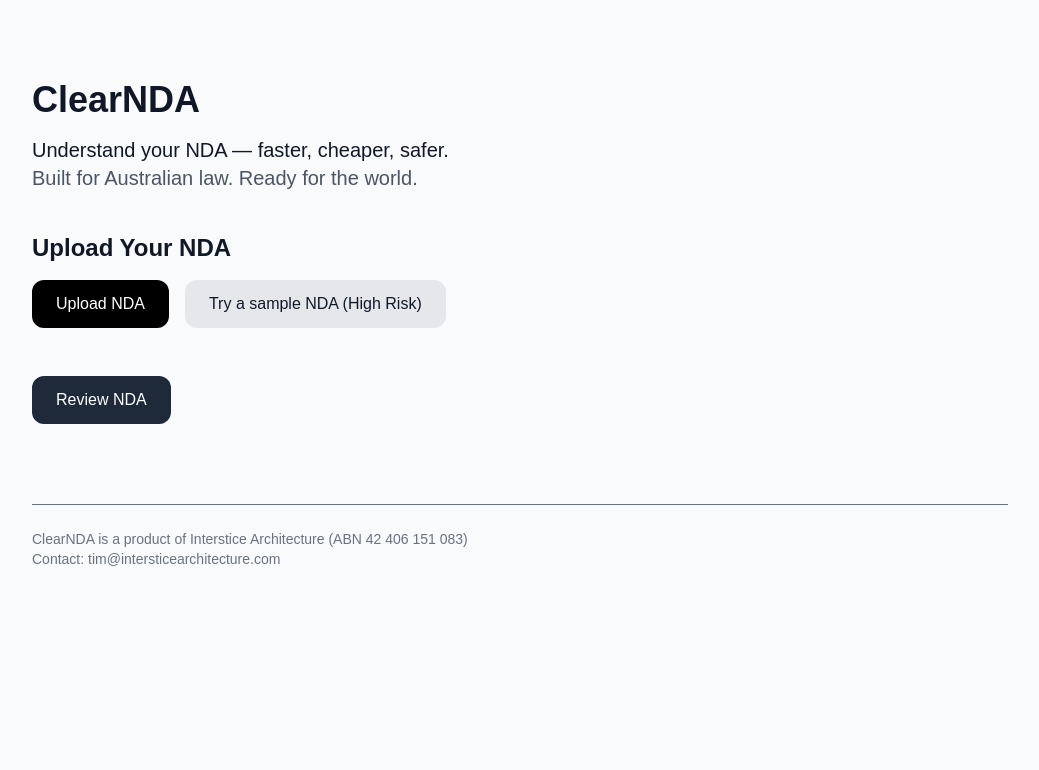
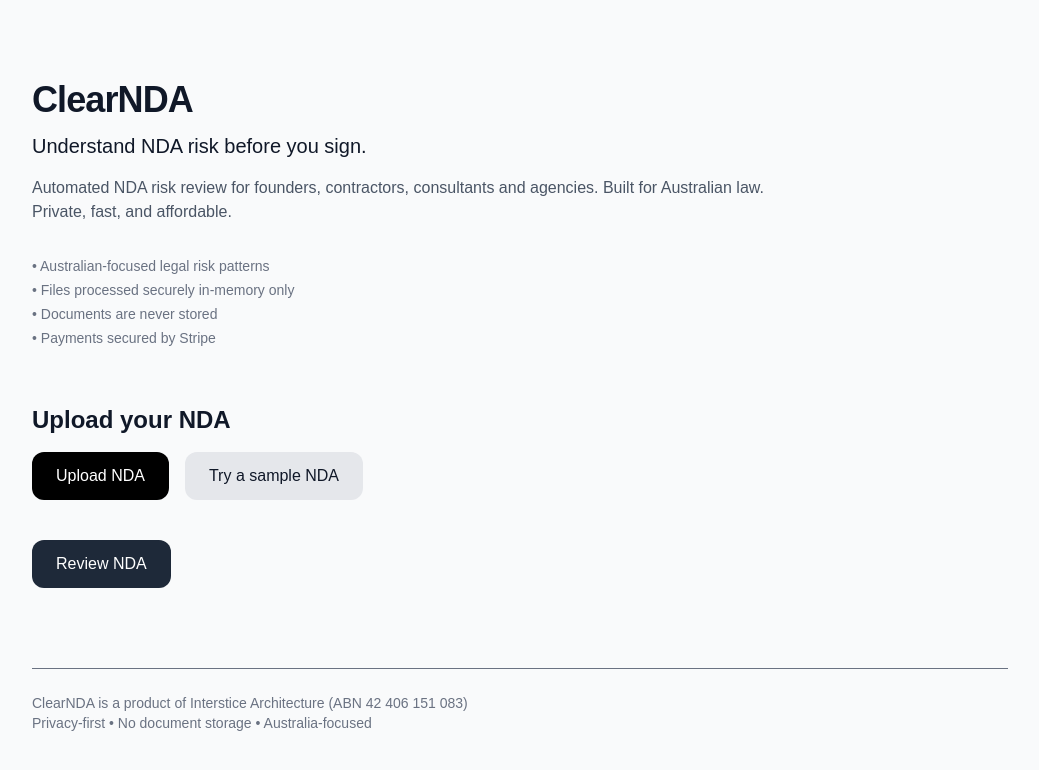
Before and after one commit to d3t0x-code/ClearNDA, a Next.js app: page / in a window 1280 px wide. Shown: the top 770 px of the page, without its empty margins (120-1159 px from the left). Built offline with nearby package versions, Linux system fonts and the light colour scheme.

Commit message:
UI polish, conversion copy, trust signals, monetization gating

```diff
--- a/app/page.tsx
+++ b/app/page.tsx
@@ -5,6 +5,8 @@ export const dynamic = 'force-dynamic';
 import { useState, useRef, useEffect } from 'react';
 import mammoth from 'mammoth';
 import { jsPDF } from 'jspdf';
+
+const PRICE_AUD = 29;
 
 /* =========================
    Types
@@ -104,7 +106,7 @@ function evaluateNDA(text: string): NDAEvaluationResult {
   return {
     overallRisk,
     summary:
-      'This assessment is a high-level, automated review based on common Australian NDA risk patterns.',
+      'This is a high-level automated assessment based on common Australian NDA risk patterns. It highlights potential issues, not legal conclusions.',
     clauses
   };
 }
@@ -176,7 +178,6 @@ export default function ClearNDA() {
   const [lastText, setLastText] = useState<string | null>(null);
   const [hasPaid, setHasPaid] = useState(false);
 
-  /* Persist result */
   useEffect(() => {
     const saved = localStorage.getItem('clearnda:lastResult');
     if (saved) setResult(JSON.parse(saved));
@@ -188,14 +189,9 @@ export default function ClearNDA() {
     }
   }, [result]);
 
-  /* Handle payment return */
   useEffect(() => {
-    if (typeof window !== 'undefined') {
     const params = new URLSearchParams(window.location.search);
-      if (params.get('paid') === 'true') {
-        setHasPaid(true);
-      }
-    }
+    if (params.get('paid') === 'true') setHasPaid(true);
   }, []);
 
   const handleFileUpload = async (e: React.FormEvent) => {
@@ -220,7 +216,7 @@ export default function ClearNDA() {
 
   const runDemo = () => {
     setFile(null);
-    setFileName('Demo: High-Risk NDA');
+    setFileName('Demo NDA (High Risk)');
     setLastText(DEMO_HIGH_RISK_NDA);
     setResult(evaluateNDA(DEMO_HIGH_RISK_NDA));
   };
@@ -233,22 +229,20 @@ export default function ClearNDA() {
   const downloadPDF = () => {
     if (!result) return;
     const doc = new jsPDF();
-    doc.text('ClearNDA Report', 10, 10);
+    doc.text('ClearNDA – NDA Risk Report', 10, 10);
     doc.text(`Overall Risk: ${result.overallRisk}`, 10, 20);
     result.clauses.forEach((c, i) => {
       doc.text(
         `${c.name} (${c.risk}): ${c.explanation}`,
         10,
-        30 + i * 10
+        32 + i * 12
       );
     });
     doc.save('clearnda-report.pdf');
   };
 
   const startCheckout = async () => {
-    const res = await fetch('/api/create-checkout-session', {
-      method: 'POST'
-    });
+    const res = await fetch('/api/create-checkout-session', { method: 'POST' });
     const data = await res.json();
     window.location.href = data.url;
   };
@@ -257,18 +251,26 @@ export default function ClearNDA() {
     <main className="min-h-screen bg-gray-50 text-gray-900">
       <section className="max-w-5xl mx-auto px-6 py-20">
 
-        <h1 className="text-4xl font-bold mb-4">ClearNDA</h1>
-        <p className="text-xl mb-10">
-          Understand your NDA — faster, cheaper, safer.
-          <br />
-          <span className="text-gray-600">
-            Built for Australian law. Ready for the world.
-          </span>
+        {/* HERO */}
+        <h1 className="text-4xl font-bold mb-3 tracking-tight">ClearNDA</h1>
+        <p className="text-xl mb-4 max-w-3xl">
+          Understand NDA risk before you sign.
         </p>
+        <p className="text-gray-600 max-w-3xl mb-8">
+          Automated NDA risk review for founders, contractors, consultants and agencies.
+          Built for Australian law. Private, fast, and affordable.
+        </p>
+
+        <div className="mb-14 text-sm text-gray-500 space-y-1">
+          <p>• Australian-focused legal risk patterns</p>
+          <p>• Files processed securely in-memory only</p>
+          <p>• Documents are never stored</p>
+          <p>• Payments secured by Stripe</p>
+        </div>
 
         {/* UPLOAD */}
         <section className="mb-20">
-          <h2 className="text-2xl font-semibold mb-4">Upload Your NDA</h2>
+          <h2 className="text-2xl font-semibold mb-4">Upload your NDA</h2>
 
           <form onSubmit={handleFileUpload} className="space-y-4">
             <input
@@ -283,6 +285,7 @@ export default function ClearNDA() {
               }}
             />
 
+            <div className="flex gap-4 flex-wrap">
               <button
                 type="button"
                 onClick={() => fileInputRef.current?.click()}
@@ -294,10 +297,11 @@ export default function ClearNDA() {
               <button
                 type="button"
                 onClick={runDemo}
-              className="ml-4 px-6 py-3 bg-gray-200 text-gray-900 rounded-xl hover:bg-gray-300"
+                className="px-6 py-3 bg-gray-200 rounded-xl hover:bg-gray-300"
               >
-              Try a sample NDA (High Risk)
+                Try a sample NDA
               </button>
+            </div>
 
             {fileName && (
               <p className="text-sm text-gray-600">
@@ -305,7 +309,7 @@ export default function ClearNDA() {
               </p>
             )}
 
-            <div className="pt-8">
+            <div className="pt-6">
               <button
                 type="submit"
                 className="px-6 py-3 bg-gray-800 text-white rounded-xl hover:bg-gray-700"
@@ -318,51 +322,60 @@ export default function ClearNDA() {
 
         {/* RESULTS */}
         {result && (
-          <section className="bg-white p-6 rounded-2xl shadow mb-20">
+          <section className="bg-white p-8 rounded-2xl shadow mb-20">
 
-            <div className="mb-6 p-4 border border-yellow-300 bg-yellow-50 rounded-xl text-sm text-yellow-800">
-              <strong>Preliminary Review Notice:</strong> This is an automated,
-              high-level assessment. It is not legal advice.
+            <div className="mb-6 p-4 border border-yellow-300 bg-yellow-50 rounded-xl text-sm">
+              Automated preliminary review only. Not legal advice.
             </div>
 
-            <p className="mb-2">
-              <strong>Overall Risk:</strong> {result.overallRisk}
+            <p className="text-lg mb-2">
+              <strong>Overall risk:</strong> {result.overallRisk}
             </p>
 
-            <p className="mb-6">{result.summary}</p>
+            <p className="text-gray-700 mb-6">{result.summary}</p>
 
             <button
               onClick={rerunAnalysis}
-              className="mb-6 px-4 py-2 bg-gray-100 rounded-xl"
+              className="mb-8 px-4 py-2 bg-gray-100 rounded-xl text-sm"
             >
               Re-run analysis
             </button>
 
+            {hasPaid && (
+              <div className="mb-8 p-4 bg-green-50 border border-green-200 rounded-xl text-sm">
+                ✅ Full report unlocked. You can download your PDF or escalate to a lawyer.
+              </div>
+            )}
+
             {result.clauses.length > 0 && (
               <>
-                <h3 className="text-xl font-semibold mb-3">Clause Breakdown</h3>
+                <h3 className="text-xl font-semibold mb-4">Clause breakdown</h3>
                 <ul className="space-y-4">
                   {result.clauses.map((clause, idx) => (
                     <li key={idx} className="border p-4 rounded-xl">
-                      <p className="font-semibold">
+                      <p className="font-semibold mb-1">
                         {clause.name} — {clause.risk}
                       </p>
-                      <p className="text-sm text-gray-700">
+                      {hasPaid ? (
+                        <p className="text-sm text-gray-700">{clause.explanation}</p>
+                      ) : (
+                        <p className="text-sm text-gray-400 blur-sm select-none">
                           {clause.explanation}
                         </p>
+                      )}
                     </li>
                   ))}
                 </ul>
               </>
             )}
 
-            <div className="mt-8 flex gap-4">
+            <div className="mt-10 flex gap-4 flex-wrap">
               {!hasPaid && (
                 <button
                   onClick={startCheckout}
                   className="px-6 py-3 bg-indigo-600 text-white rounded-xl"
                 >
-                  Unlock PDF + Lawyer Review
+                  Unlock full report — ${PRICE_AUD} AUD
                 </button>
               )}
 
@@ -383,11 +396,11 @@ export default function ClearNDA() {
                           headers: { 'Content-Type': 'application/json' },
                           body: JSON.stringify(result)
                         });
-                        alert('Sent to lawyer');
+                        alert('Request sent. A lawyer may contact you.');
                       }}
                       className="px-6 py-3 bg-gray-100 rounded-xl"
                     >
-                      Escalate to lawyer
+                      Escalate to a lawyer
                     </button>
                   )}
                 </>
@@ -397,10 +410,8 @@ export default function ClearNDA() {
         )}
 
         <footer className="border-t pt-6 text-sm text-gray-500">
-          <p>
-            ClearNDA is a product of Interstice Architecture (ABN 42 406 151 083)
-          </p>
-          <p>Contact: tim@intersticearchitecture.com</p>
+          <p>ClearNDA is a product of Interstice Architecture (ABN 42 406 151 083)</p>
+          <p>Privacy-first • No document storage • Australia-focused</p>
         </footer>
 
       </section>
```
Lines whose indentation alone changed are shown as unchanged.
